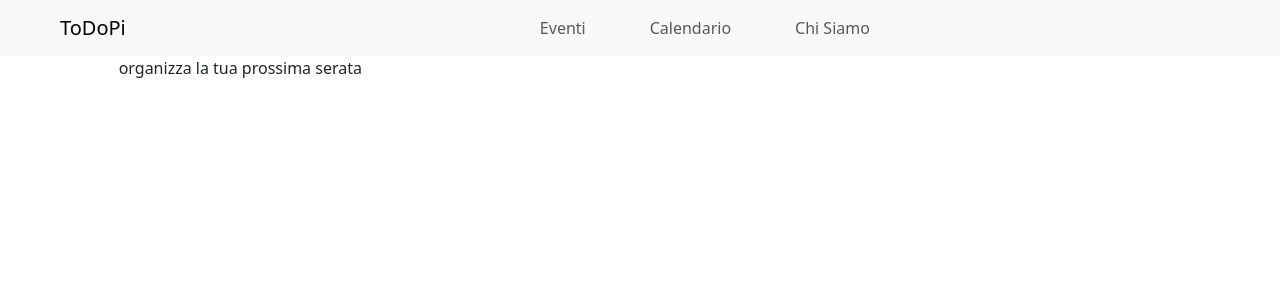
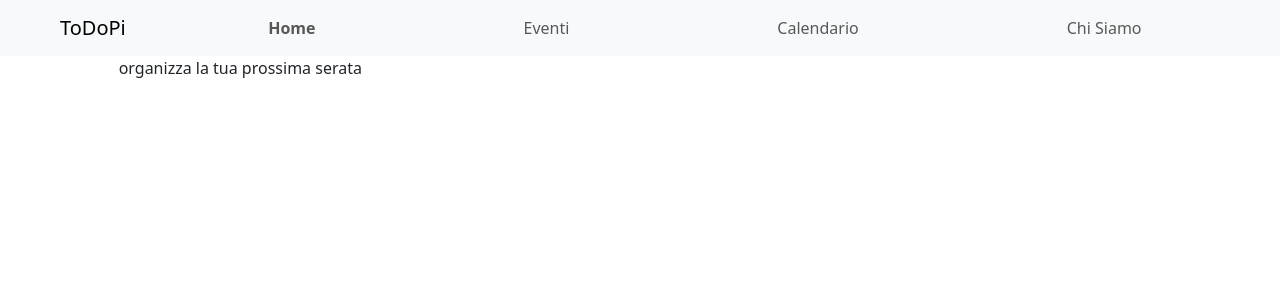
Before and after one commit to LorenzoMonteforte92/outInPi, a Vue app: page / in a window 1280 px wide. Shown: the top 300 px of the page. Built offline with nearby package versions, Linux system fonts and the light colour scheme.

Commit message:
feat: add dynamic active link

```diff
--- a/src/components/AppHeader.vue
+++ b/src/components/AppHeader.vue
@@ -8,8 +8,13 @@
 
         data(){
             return{
+
                 isLinkActive: false,
                 navLinks: [
+                    {
+                        label: 'Home',
+                        routeName: 'home'
+                    },
                     {
                         label: 'Eventi',
                         routeName: 'events'
@@ -27,21 +32,13 @@
             }
         },
         methods: {
-            toggleActiveLink (label) {
 
-                if(label === 'Eventi') {
-                    this.isLinkActive = !this.isLinkActive
-                }
-
-
-                console.log(this.isLinkActive)
-            }
             },
 
         computed: {
 
         }
-        }
+    }
 
 
 
@@ -55,19 +52,33 @@
             <span class="navbar-toggler-icon"></span>
             </button>
             <div class="collapse navbar-collapse justify-content-center" id="navbarNav">
-                <ul class="navbar-nav gap-5">
+                <ul class="navbar-nav lm-gap">
                     <li class="nav-item" v-for="link in navLinks" >
-                        <router-link class="nav-link" :to="{name: link.routeName}">{{ link.label }}</router-link>
+                        <router-link class="nav-link"
+                        :to="{name: link.routeName}"
+                        :class="{ 'active-link': $route.name === link.routeName }"
+                        :aria-current="$route.name === link.routeName ? 'page' : null"
+                        >{{ link.label }}</router-link>
                     </li>
                 </ul>
             </div>
         </div>
     </nav>
-    <!-- aria-current="page"  -->
 </template>
 
 <style scoped lang="scss">
-    // .container-fluid{
-    //     background-color: black;
-    // }
+//creare CSS per un link che si ingrandisca all'hover e abbia un colore contrastante se selezionato
+    .nav-link.active-link {
+        font-weight: bold;
+    }
+
+    #navbarNav.lm-gap{
+        gap: 3rem;
+    }
+
+    @media only screen and (min-width: 992px) {
+        .lm-gap{
+        gap: 12rem
+    }
+    }
 </style>
```
